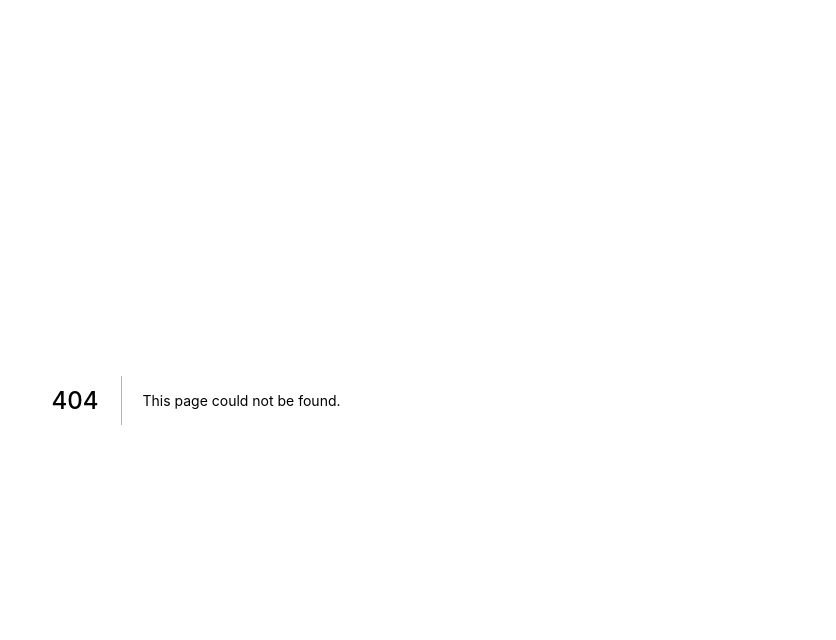
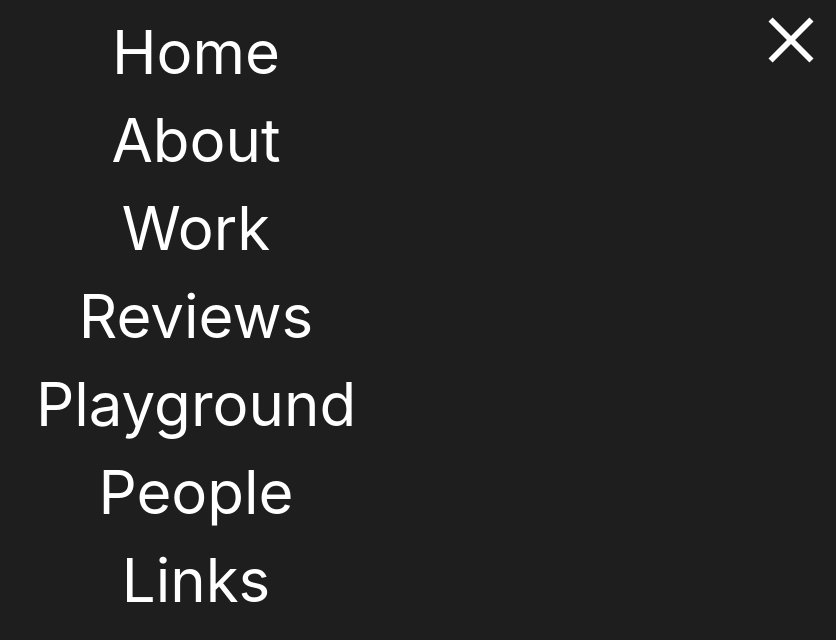
Before and after one commit to eugelogic/emerald, a Next.js app: page /menu in a window 1280 px wide. Before the commit this address had no page. Shown: the top 640 px of the page, without its empty margins (444-1280 px from the left). Built offline with nearby package versions, Linux system fonts and the light colour scheme.

Commit message:
Implement main navigation menu ( hack :-)

```diff
--- /dev/null
+++ b/pages/menu.js
@@ -0,0 +1,59 @@
+import { useRouter } from 'next/router'
+import Link from 'next/link'
+import styles from '../styles/Menu.module.css'
+
+const Menu = () => {
+    const router = useRouter()
+
+    return (
+        <div className={styles.navHack}>
+            <button className={styles.backButton} type="button" onClick={() => router.back()}>
+                <svg width="46" height="46" fill="none" xmlns="http://www.w3.org/2000/svg">
+                    <path
+                        d="M41.42 45.514 23.015 27.08 4.609 45.514.5 41.405 18.934 23 .5 4.595 4.61.485 23.014 18.92 41.42.515l4.08 4.08L27.095 23 45.5 41.405l-4.08 4.11Z"
+                        fill="#fff"
+                    />
+                </svg>
+            </button>
+            <ul>
+                <li>
+                    <Link href="/">
+                        <a>Home</a>
+                    </Link>
+                </li>
+                <li>
+                    <Link href="/about">
+                        <a>About</a>
+                    </Link>
+                </li>
+                <li>
+                    <Link href="/work">
+                        <a>Work</a>
+                    </Link>
+                </li>
+                <li>
+                    <Link href="/reviews">
+                        <a>Reviews</a>
+                    </Link>
+                </li>
+                <li>
+                    <Link href="/playground">
+                        <a>Playground</a>
+                    </Link>
+                </li>
+                <li>
+                    <Link href="/people">
+                        <a>People</a>
+                    </Link>
+                </li>
+                <li>
+                    <Link href="/links">
+                        <a>Links</a>
+                    </Link>
+                </li>
+            </ul>
+        </div>
+    )
+}
+
+export default Menu
--- a/styles/Home.module.css
+++ b/styles/Home.module.css
@@ -7,6 +7,10 @@
 .smallTileFour {
     display: grid;
     place-items: center;
+}
+.smallTileOne a {
+    line-height: 0.8;
+    font-size: 1.25rem;
 }
 .lttr {
     display: flex;
--- /dev/null
+++ b/styles/Menu.module.css
@@ -0,0 +1,23 @@
+.backButton {
+    border: none;
+    background: none;
+    position: absolute;
+    right: 1rem;
+    top: 1rem;
+}
+.navHack ul {
+    list-style: none;
+    padding: 0;
+}
+.navHack ul li {
+    text-align: center;
+    margin-bottom: 1rem;
+}
+.navHack ul li a {
+    font-size: 12vw;
+}
+@media (min-width: 510px) {
+    .navHack ul li a {
+        font-size: 3.75rem;
+    }
+}
```
Also changed, not shown: pages/index.js (+9 -1 lines).
